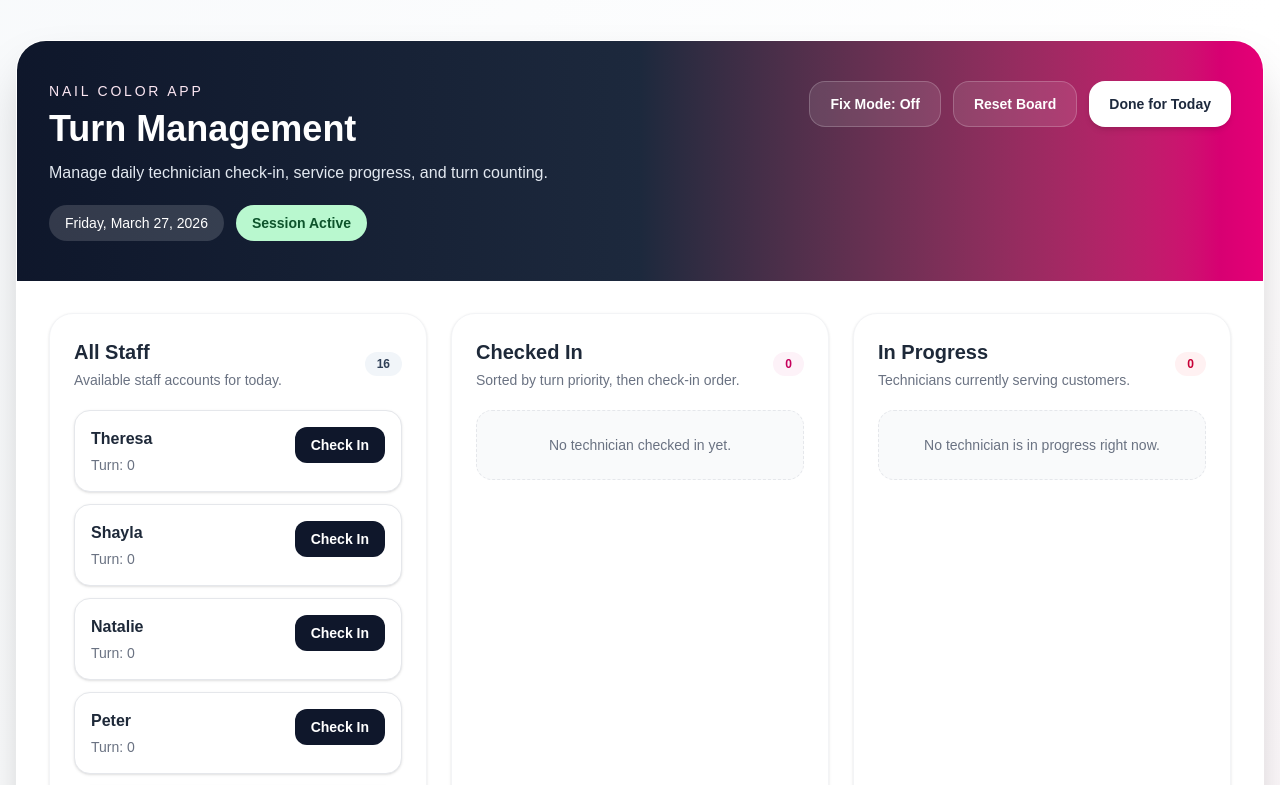
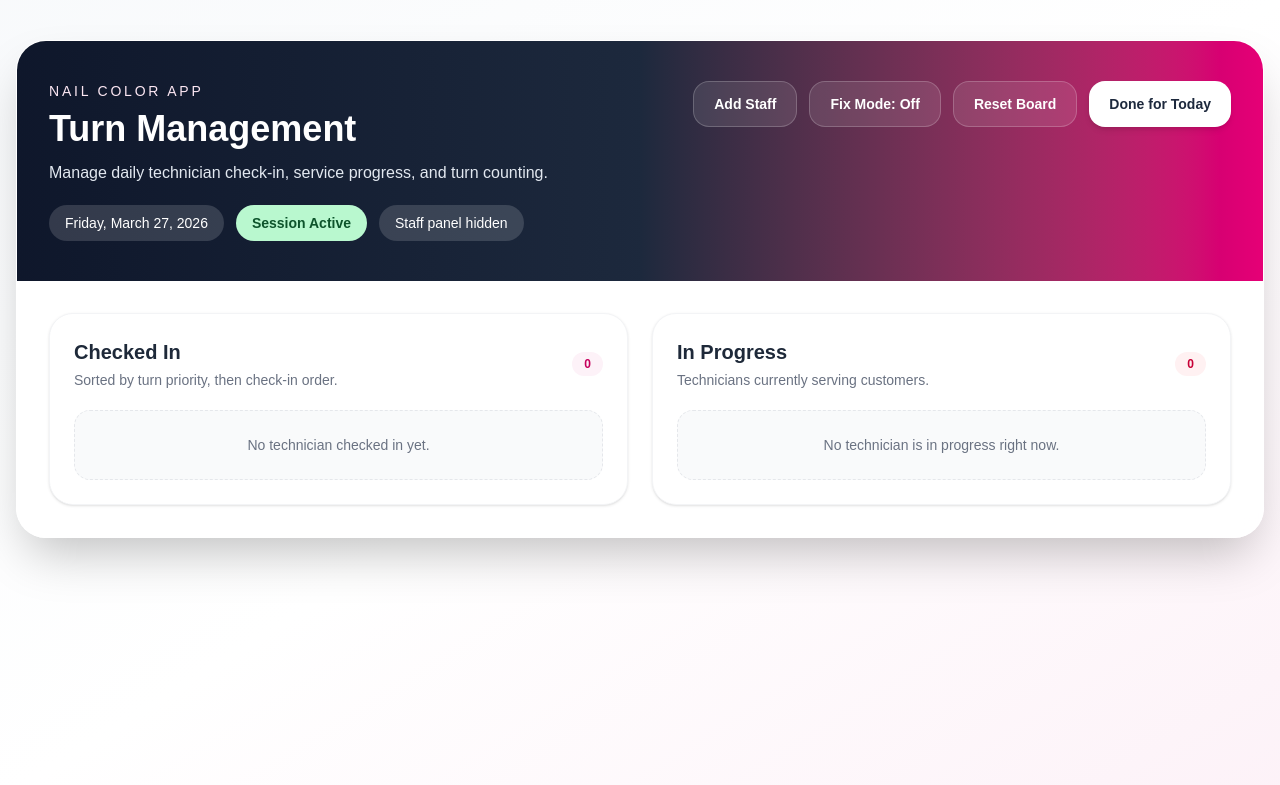
Before and after one commit to HuynhPham0302/nail-colors, a Next.js app in the folder frontend/: page /admin/turn-management in a window 1280 px wide. Shown: the top 785 px of the page. Built offline with nearby package versions, Linux system fonts and the light colour scheme.

Commit message:
Fix: Hidden All staff feature

```diff
--- a/frontend/src/app/admin/turn-management/page.tsx
+++ b/frontend/src/app/admin/turn-management/page.tsx
@@ -62,6 +62,7 @@ export default function TurnManagementPage() {
     const [technicians, setTechnicians] = useState<Technician[]>(initialTechnicians);
     const [sessionEnded, setSessionEnded] = useState(false);
     const [fixMode, setFixMode] = useState(false);
+    const [showAllStaff, setShowAllStaff] = useState(false);
     const [now, setNow] = useState(Date.now());
 
     useEffect(() => {
@@ -121,6 +122,8 @@ export default function TurnManagementPage() {
                     : tech
             )
         );
+
+        setShowAllStaff(false);
     };
 
     const handleStartService = (id: number) => {
@@ -269,6 +272,7 @@ export default function TurnManagementPage() {
         if (!confirmed) return;
 
         setSessionEnded(true);
+        setShowAllStaff(false);
 
         console.log("Final turn data for today:", technicians);
         alert("Today is finished. Later this button will save all data to the database.");
@@ -292,6 +296,7 @@ export default function TurnManagementPage() {
 
         setSessionEnded(false);
         setFixMode(false);
+        setShowAllStaff(false);
     };
 
     return (
@@ -304,15 +309,21 @@ export default function TurnManagementPage() {
                                 <p className="mb-2 text-sm font-medium uppercase tracking-[0.2em] text-pink-100">
                                     Nail Color App
                                 </p>
-                                <h1 className="text-3xl font-bold md:text-4xl">
-                                    Turn Management
-                                </h1>
+                                <h1 className="text-3xl font-bold md:text-4xl">Turn Management</h1>
                                 <p className="mt-3 max-w-3xl text-sm text-slate-200 md:text-base">
                                     Manage daily technician check-in, service progress, and turn counting.
                                 </p>
                             </div>
 
                             <div className="flex flex-col gap-3 sm:flex-row sm:flex-wrap">
+                                <button
+                                    onClick={() => setShowAllStaff((prev) => !prev)}
+                                    disabled={sessionEnded}
+                                    className="rounded-2xl border border-white/20 bg-white/10 px-5 py-3 text-sm font-semibold text-white transition hover:bg-white/20 disabled:cursor-not-allowed disabled:opacity-50"
+                                >
+                                    {showAllStaff ? "Hide Staff" : "Add Staff"}
+                                </button>
+
                                 <button
                                     onClick={() => setFixMode((prev) => !prev)}
                                     disabled={sessionEnded}
@@ -359,10 +370,20 @@ export default function TurnManagementPage() {
                                     Fix Mode Active
                                 </div>
                             )}
+
+                            {!showAllStaff && !sessionEnded && (
+                                <div className="rounded-full bg-white/15 px-4 py-2 text-sm text-white">
+                                    Staff panel hidden
+                                </div>
+                            )}
                         </div>
                     </div>
 
-                    <div className="grid gap-6 p-4 md:grid-cols-3 md:p-8">
+                    <div
+                        className={`grid gap-6 p-4 md:p-8 ${showAllStaff ? "md:grid-cols-3" : "md:grid-cols-2"
+                            }`}
+                    >
+                        {showAllStaff && (
                             <section className="rounded-3xl border border-gray-100 bg-white p-4 shadow-sm sm:p-5 md:p-6">
                                 <div className="mb-5 flex items-center justify-between">
                                     <div>
@@ -438,6 +459,7 @@ export default function TurnManagementPage() {
                                     )}
                                 </div>
                             </section>
+                        )}
 
                         <section className="rounded-3xl border border-gray-100 bg-white p-4 shadow-sm sm:p-5 md:p-6">
                             <div className="mb-5 flex items-center justify-between">
```
Lines whose indentation alone changed are shown as unchanged.
